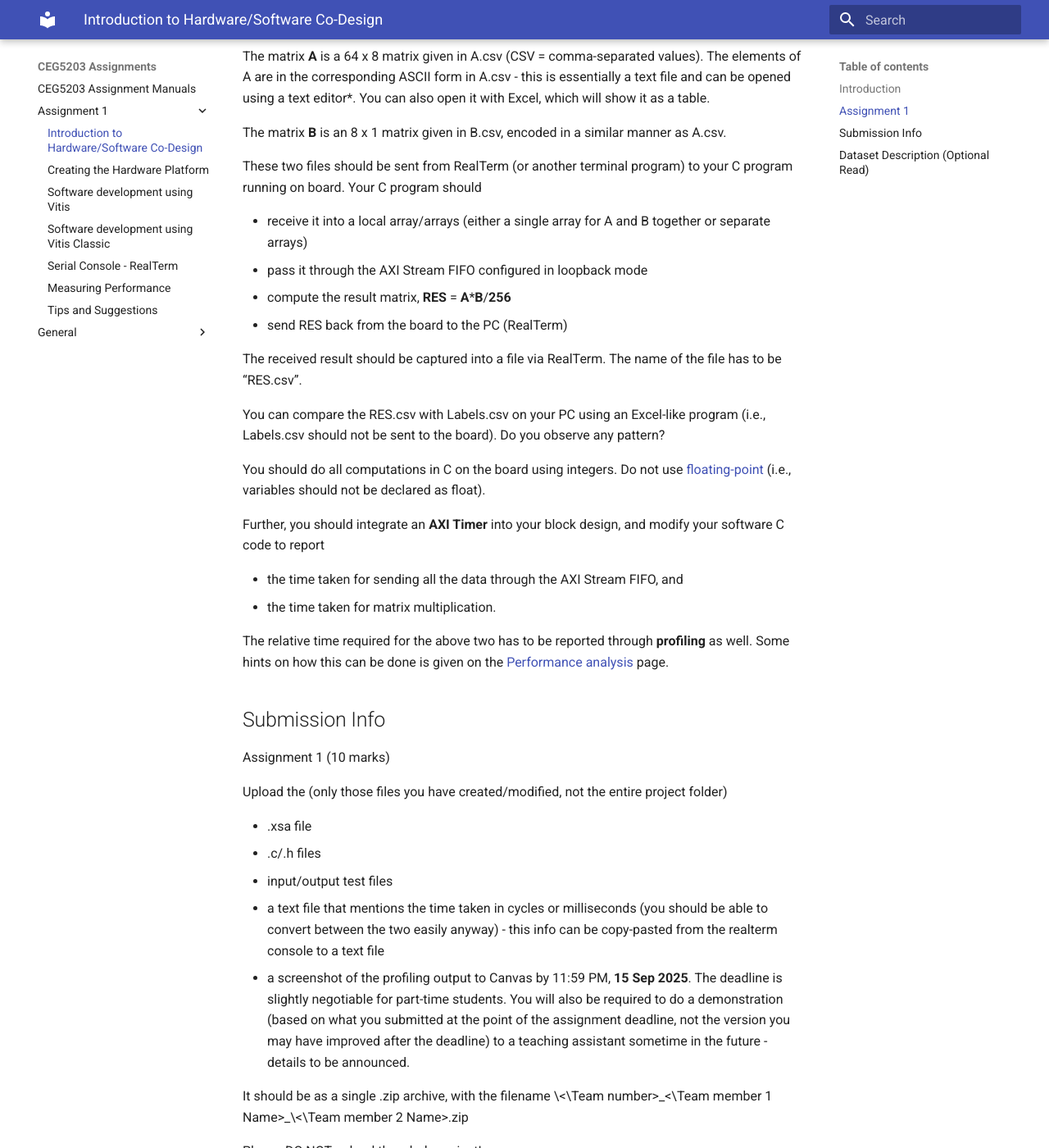
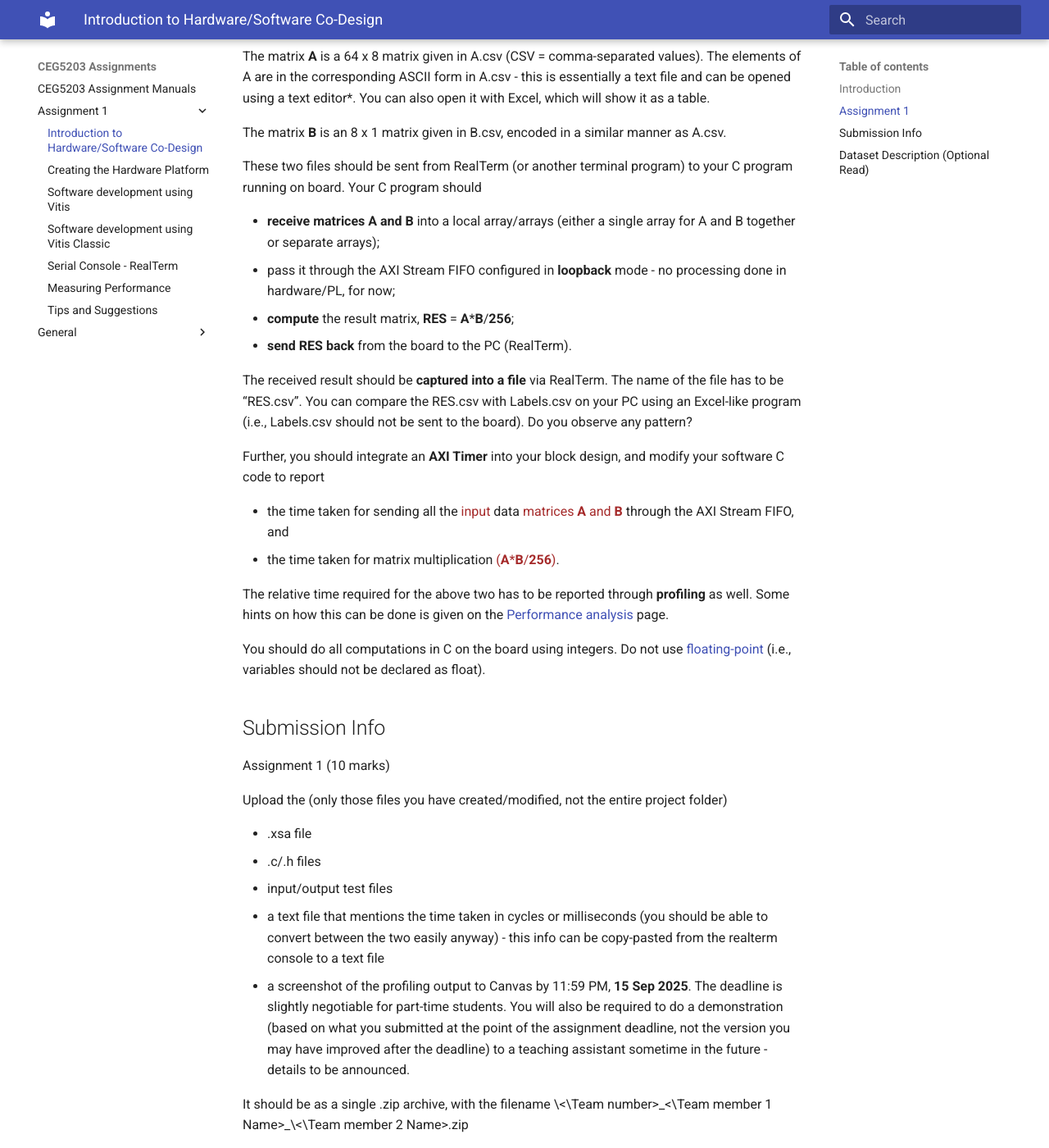
Before and after one commit to NUS-CEG5203/assignments, an MkDocs documentation site: the page built from docs/Assignment_1/1_Intro.md, in a window 1280 px wide and 1400 px high, scrolled down 1023 px. Shown: the whole window at 82% size. Built offline with MkDocs 1.6.1 and Material for MkDocs 9.7.7, drawn with Linux system fonts in a browser that asks for light colours; some of the changed text lies outside the part shown.

Commit message:
Enhance assignment description with highlighted updates and clarify matrix handling steps

```diff
--- a/docs/Assignment_1/1_Intro.md
+++ b/docs/Assignment_1/1_Intro.md
@@ -1,7 +1,7 @@
 # Introduction to Hardware/Software Co-Design
 
 !!! success "Final"
-    This assignment description is now complete. There could still be minor updates.
+    This assignment description is now complete. There could still be minor updates, which will be <span style="color: brown;">highlighted</span>.
 
 ## Introduction
 
@@ -27,25 +27,22 @@ The matrix **B** is an 8 x 1 matrix given in B.csv, encoded in a similar manner
 
 These two files should be sent from RealTerm (or another terminal program) to your C program running on board. Your C program should
 
-* receive it into a local array/arrays (either a single array for A and B together or separate arrays)
-* pass it through the AXI Stream FIFO configured in loopback mode
-* compute the result matrix, **RES** = **A**\***B**/**256**
-* send RES back from the board to the PC (RealTerm)
+* **receive matrices A and B** into a local array/arrays (either a single array for A and B together or separate arrays);
+* pass it through the AXI Stream FIFO configured in **loopback** mode - no processing done in hardware/PL, for now;
+* **compute** the result matrix, **RES** = **A**\***B**/**256**;
+* **send RES back** from the board to the PC (RealTerm).
 
-The received result should be captured into a file via RealTerm. The name of the file has to be “RES.csv”.
-
-You can compare the RES.csv with Labels.csv on your PC using an Excel-like program (i.e., Labels.csv should not be sent to the board). Do you observe any pattern?
-
-You should do all computations in C on the board using integers. Do not use [floating-point](https://en.wikipedia.org/wiki/Floating-point_error_mitigation) (i.e., variables should not be declared as float).
+The received result should be **captured into a file** via RealTerm. The name of the file has to be “RES.csv”. You can compare the RES.csv with Labels.csv on your PC using an Excel-like program (i.e., Labels.csv should not be sent to the board). Do you observe any pattern?
 
 Further, you should integrate an **AXI Timer** into your block design, and modify your software C code to report
 
-* the time taken for sending all the data through the AXI Stream FIFO, and
-* the time taken for matrix multiplication.
+* the time taken for sending all the <span style="color: brown;">input</span> data <span style="color: brown;">matrices **A** and **B**</span> through the AXI Stream FIFO, and
+* the time taken for matrix multiplication <span style="color: brown;">(**A**\***B**/**256**)</span>.
 
 The relative time required for the above two has to be reported through **profiling** as well.
 Some hints on how this can be done is given on the [Performance analysis](5_Performance_Analysis.md) page.
 
+You should do all computations in C on the board using integers. Do not use [floating-point](https://en.wikipedia.org/wiki/Floating-point_error_mitigation) (i.e., variables should not be declared as float).
 
 ## Submission Info
 
```
